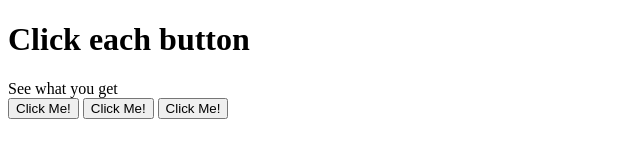
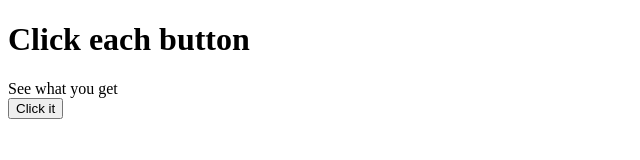
Before and after one commit to tarujkhan/JSPractice, a plain HTML site: page intro-to-dom/index.html in a window 1280 px wide. Shown: the whole page, without its empty margins (0-640 px from the left). Drawn offline with Linux system fonts and the light colour scheme.

Commit message:
Still working on the second project. Made some more progress in the buttons.

```diff
--- a/intro-to-dom/app.js
+++ b/intro-to-dom/app.js
@@ -74,7 +74,7 @@
 // })
 
 // create a webpage with three buttons
-// each button(clicked) will show flash to fade content
+// each button(clicked) will show content
 // create css with clicked
 // create html file with three buttons
 // each button has its own id
--- a/intro-to-dom/index.html
+++ b/intro-to-dom/index.html
@@ -13,9 +13,7 @@
     <h1>Click each button</h1>
     <label for="button">See what you get</label>
     <form id="myform">
-        <button type="button">Click Me!</button>
-        <button type="button">Click Me!</button>
-        <button type="button">Click Me!</button>
+        <button onclick="alert('Hello\nHow are you?')">Click it</button>
     </form>
 
     <script src="app.js"></script>
```
